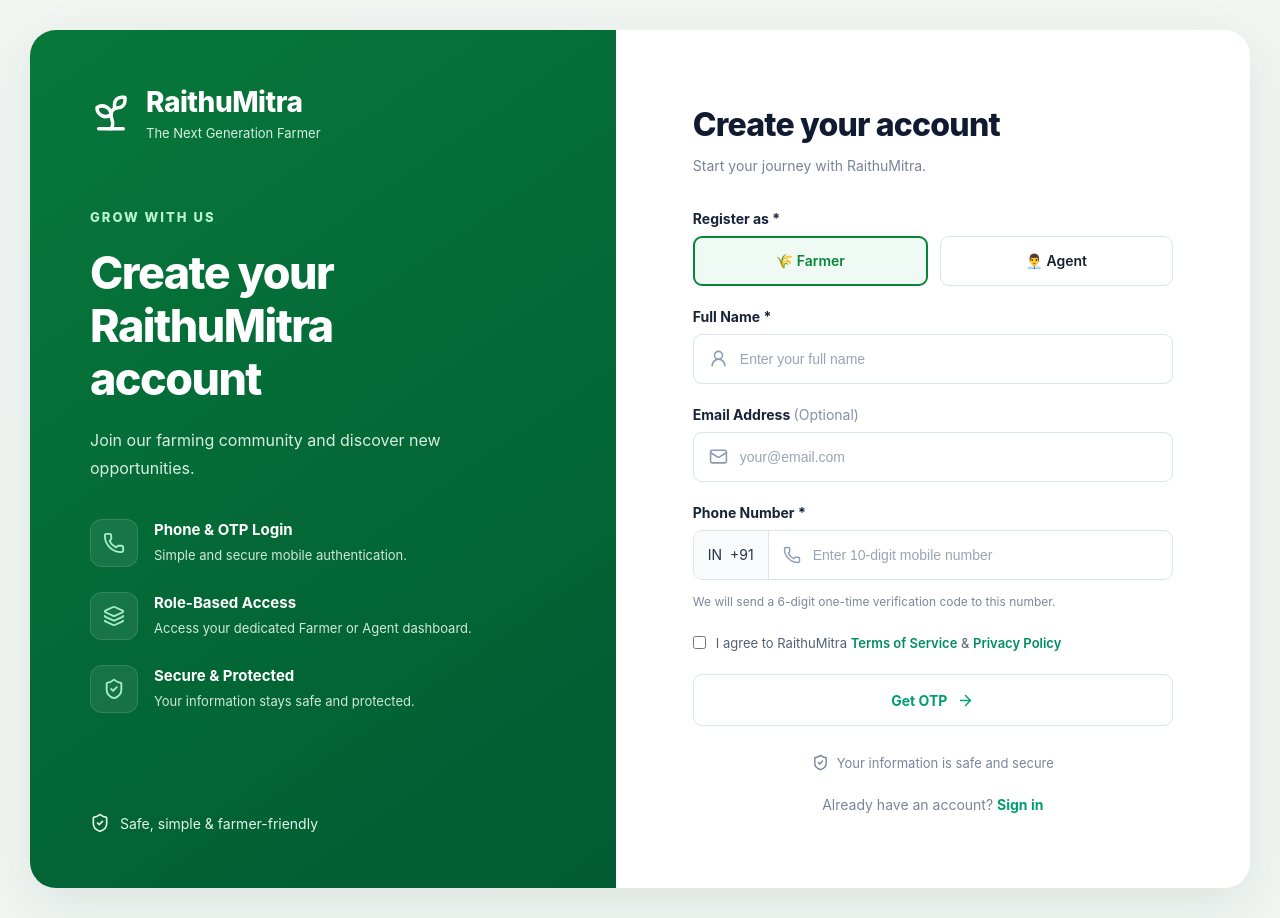
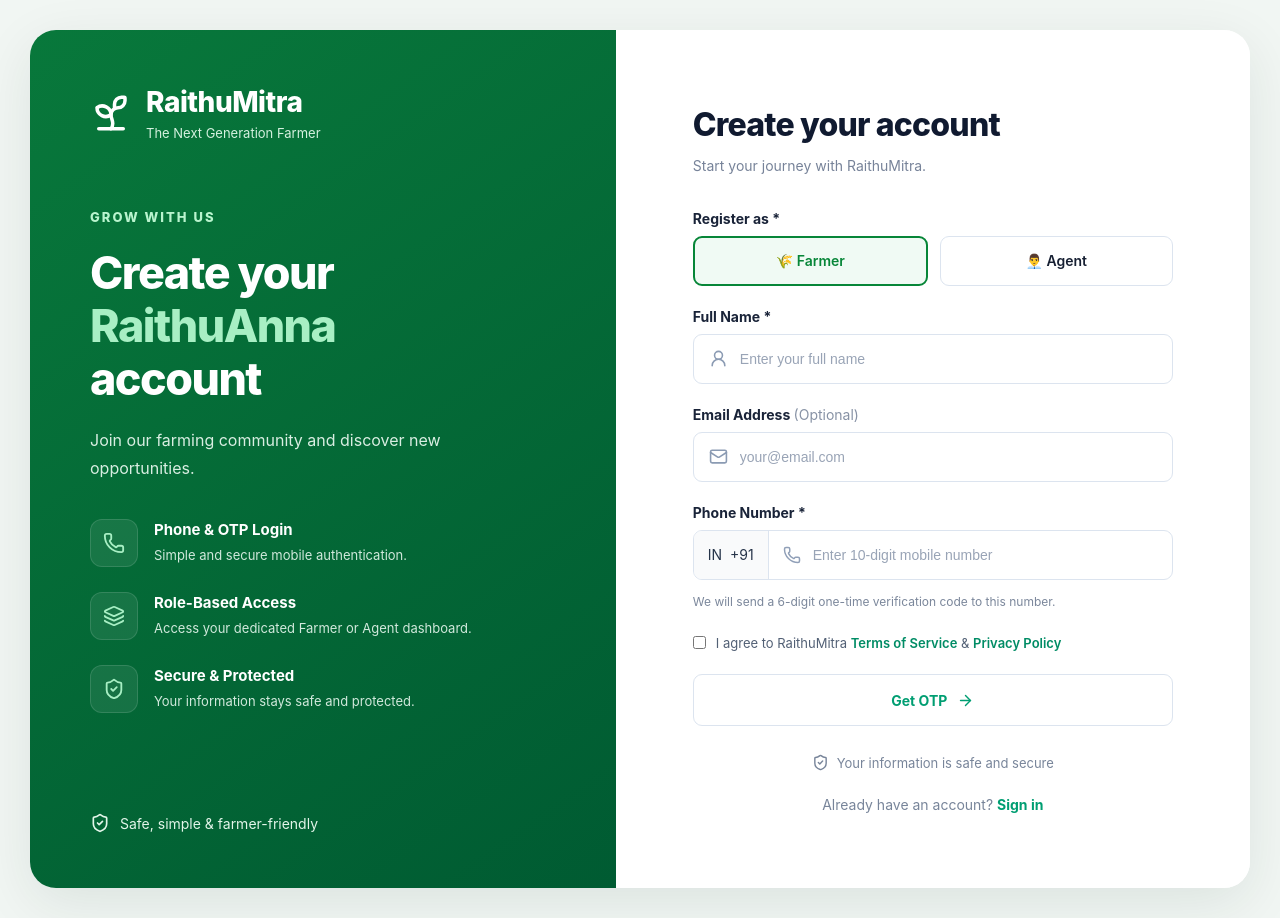
Before and after one commit to himaja44/RaithuAnna, a React app: page /register in a window 1280 px wide. Built offline with nearby package versions, Linux system fonts and the light colour scheme; the HTML template or start-up script is replaced by a standard one.

Commit message:
Improve login and registration UI design

```diff
--- a/src/components/Auth/Auth.jsx
+++ b/src/components/Auth/Auth.jsx
@@ -40,7 +40,7 @@ export default function Auth({ initialMode = "login" }) {
       return;
     }
 
-    // Frontend placeholder until Spring Boot SMS integration
+    // Frontend simulation until backend SMS integration
     setOtpSent(true);
     setOtp("");
 
@@ -72,7 +72,9 @@ export default function Auth({ initialMode = "login" }) {
       }
 
       if (!termsAccepted) {
-        showMessage("Please accept the Terms of Service and Privacy Policy.");
+        showMessage(
+          "Please accept the Terms of Service and Privacy Policy."
+        );
         return;
       }
     }
@@ -122,11 +124,15 @@ export default function Auth({ initialMode = "login" }) {
           <div className="auth-visual-content">
             <span className="auth-tagline">GROW WITH US</span>
 
-            <h1>
+            {/* LEFT HEADING */}
+            <h1 className="auth-main-heading">
               {mode === "register" ? (
                 <>
-                  Create your RaithuMitra
-                <br />account
+                  Create your
+                  <br />
+                  <span>RaithuAnna</span>
+                  <br />
+                  account
                 </>
               ) : (
                 <>
@@ -148,6 +154,7 @@ export default function Auth({ initialMode = "login" }) {
                 <div className="auth-benefit-icon">
                   <Phone size={22} />
                 </div>
+
                 <div>
                   <h3>Phone & OTP Login</h3>
                   <p>Simple and secure mobile authentication.</p>
@@ -158,6 +165,7 @@ export default function Auth({ initialMode = "login" }) {
                 <div className="auth-benefit-icon">
                   <Layers size={22} />
                 </div>
+
                 <div>
                   <h3>Role-Based Access</h3>
                   <p>Access your dedicated Farmer or Agent dashboard.</p>
@@ -168,6 +176,7 @@ export default function Auth({ initialMode = "login" }) {
                 <div className="auth-benefit-icon">
                   <ShieldCheck size={22} />
                 </div>
+
                 <div>
                   <h3>Secure & Protected</h3>
                   <p>Your information stays safe and protected.</p>
```
